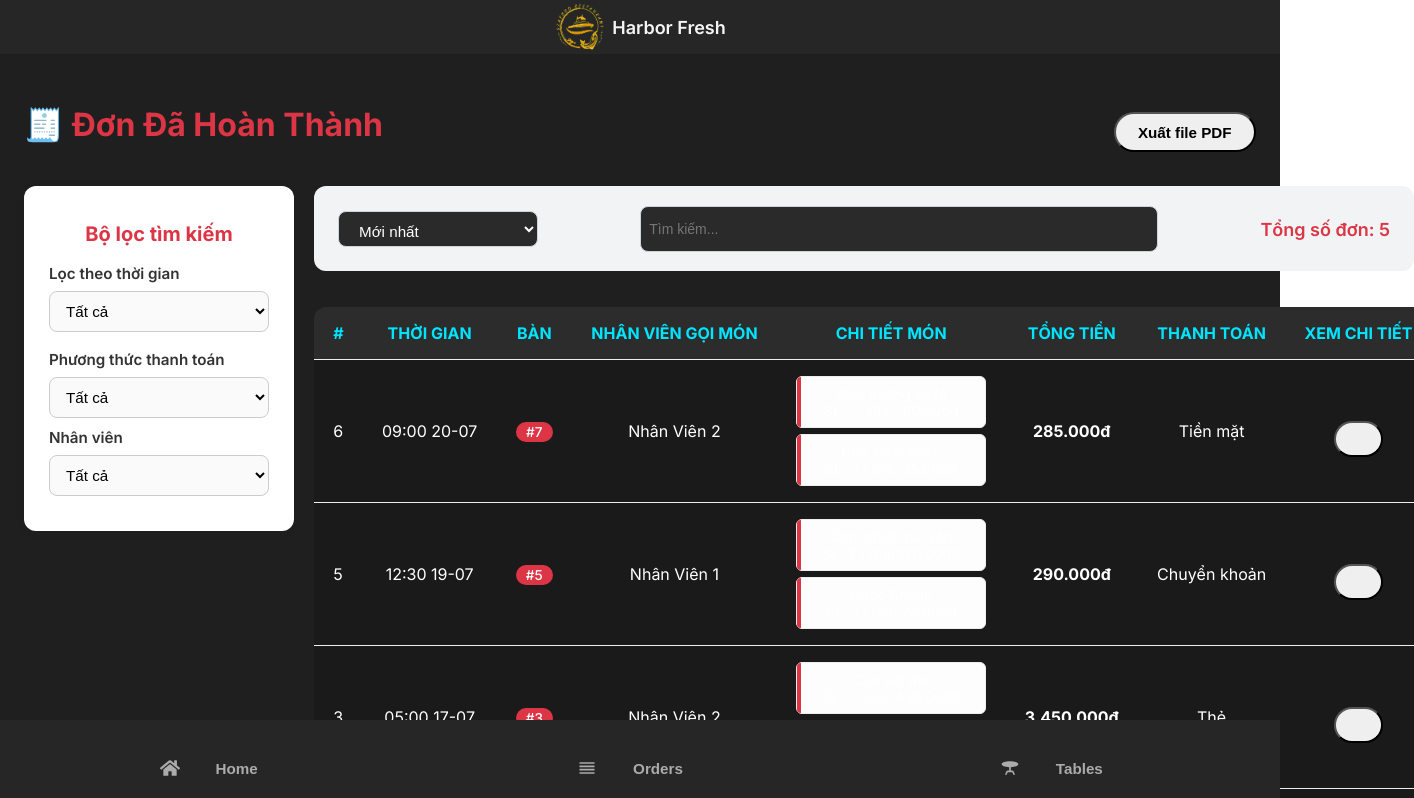
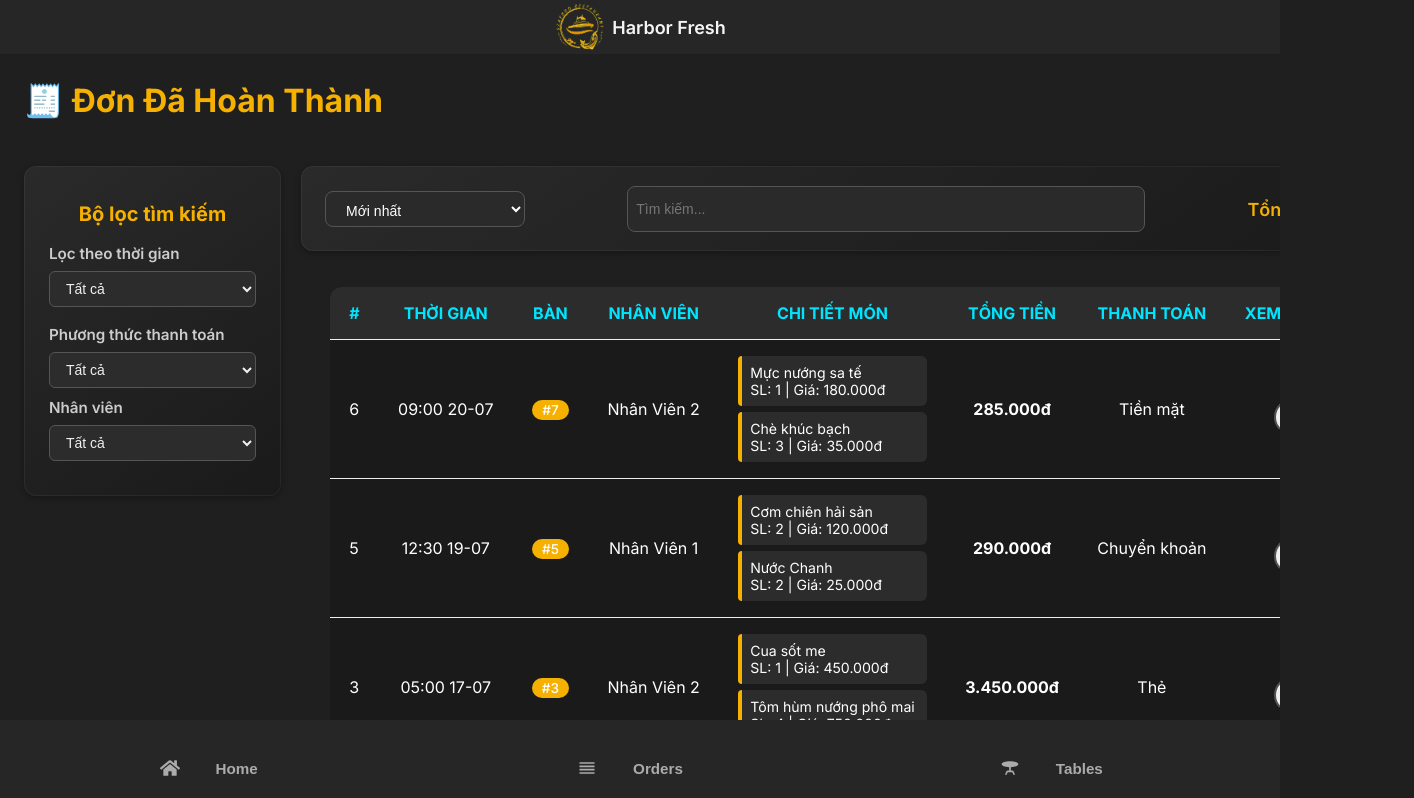
Before and after one commit to l22lvip/Restaurant_SeaFood_-Management, a React (Create React App) app: page /admin/orders in a window 1280 px wide. Shown: the top 798 px of the page, 1414 px wide, since content can reach past the window. Built offline with nearby package versions, Linux system fonts and the light colour scheme; data requests are answered from the project's data file.

Commit message:
merge code

```diff
--- a/src/css/OrderManagement.css
+++ b/src/css/OrderManagement.css
@@ -1,5 +1,5 @@
 .completed-order-container {
-    padding: 24px;
+    padding: 0 24px;
     max-width: 100%;
     background-color: #1f1f1f;
 }
@@ -11,10 +11,11 @@
     gap: 16px;
     margin-bottom: 16px;
     flex-wrap: wrap;
+    width: 1420px;
 }
 
 .completed-order-title {
-    color: #DC3545;
+    color: #F6B100;
     font-weight: 700;
     font-size: 2rem;
 }
@@ -104,7 +105,7 @@
 }
 
 .table-pill {
-    background-color: #dc3545;
+    background-color: #F6B100;
     color: white;
     padding: 2px 10px;
     border-radius: 20px;
@@ -120,8 +121,8 @@
 }
 
 .detail-item {
-    background: #fdfdfd;
-    border: 1px solid #eee;
+    background: #2c2c2c;
+    /* border: 1px solid #eee; */
     padding: 8px 12px;
     border-radius: 6px;
     position: relative;
@@ -134,7 +135,7 @@
     top: 0;
     width: 4px;
     height: 100%;
-    background-color: #dc3545;
+    background-color: #F6B100;
     border-top-left-radius: 6px;
     border-bottom-left-radius: 6px;
 }
@@ -147,19 +148,24 @@
 
 .filter-card-body {
     padding: 3px 25px;
-    background-color: #ffffff;
+    background: linear-gradient(145deg, #2a2a2a, #1a1a1a);
     border-radius: 12px;
-    box-shadow: 0 2px 10px rgba(0, 0, 0, 0.05);
+    box-shadow:
+        0 2px 6px rgba(0, 0, 0, 0.3),
+        0 0 0 1px rgba(255, 255, 255, 0.05) inset;
     display: flex;
     flex-direction: column;
     gap: 10px;
     padding-bottom: 35px;
+    color: #f1f1f1;
+    transition: all 0.3s ease;
 }
+
 
 .filter-title {
     font-size: 1.25rem;
     font-weight: 700;
-    color: #dc3545;
+    color: #F6B100;
     text-align: center;
     margin-bottom: 8px;
 }
@@ -173,7 +179,7 @@
 .filter-label {
     font-weight: 600;
     font-size: 0.95rem;
-    color: #333;
+    color: #ccc;
 }
 
 .filter-select,
@@ -189,7 +195,7 @@
 .filter-select:focus,
 .filter-input:focus {
     outline: none;
-    border-color: #dc3545;
+    border-color: #F6B100;
     box-shadow: 0 0 0 2px rgba(220, 53, 69, 0.2);
 }
 
@@ -227,11 +233,11 @@
     width: 100%;
     padding: 8px 12px;
     border-radius: 8px;
-    border: 1px solid #ced4da;
+    border: 1px solid #555;
 }
 
 .search-sort-card {
-    background-color: #f1f3f5;
+    background: linear-gradient(145deg, #2a2a2a, #1a1a1a);
     border-radius: 12px;
     padding: 20px 24px;
     display: flex;
@@ -239,12 +245,15 @@
     align-items: center;
     gap: 20px;
     justify-content: space-between;
+    box-shadow:
+        0 2px 6px rgba(0, 0, 0, 0.3),
+        0 0 0 1px rgba(255, 255, 255, 0.05) inset;
 }
 
 .search-sort-card .form-select,
 .search-sort-card .form-control {
     border-radius: 8px;
-    border: 1px solid #ced4da;
+    border: 1px solid #555;
 }
 
 .search-sort-card .form-select {
@@ -258,7 +267,7 @@
 }
 
 .search-sort-card .completed-total-order {
-    color: #dc3545;
+    color: #F6B100;
     font-weight: 600;
     white-space: nowrap;
 }
@@ -344,3 +353,187 @@
     justify-content: center;
     margin: 0 auto;
 }
+
+.filter-select {
+    background-color: #2c2c2c;
+    color: #f0f0f0;
+    border: 1px solid #555;
+    border-radius: 6px;
+    padding: 8px 12px;
+    font-size: 14px;
+    outline: none;
+    transition: border-color 0.2s ease, background-color 0.2s ease;
+}
+
+.filter-select:focus {
+    border-color: #888;
+    background-color: #333;
+}
+
+.filter-select:hover {
+    background-color: #383838;
+    border-color: #777;
+    cursor: pointer;
+}
+
+.filter-card-body:hover {
+    box-shadow:
+        0 4px 12px rgba(0, 0, 0, 0.5),
+        0 0 0 1px rgba(255, 255, 255, 0.08) inset;
+    transform: translateY(-2px);
+}
+
+.item-name {
+    text-align: left;
+}
+
+.item-info {
+    text-align: left;
+}
+
+/* Modal backdrop */
+.completed-modal-backdrop {
+    position: fixed;
+    top: 0;
+    left: 0;
+    width: 100%;
+    height: 100%;
+    background-color: rgba(0, 0, 0, 0.5);
+    z-index: 999;
+}
+
+/* Modal wrapper */
+.completed-modal {
+    position: fixed;
+    top: 50%;
+    left: 50%;
+    width: 80%;
+    max-width: 800px;
+    background-color: #2c2c2c;
+    color: #f5f5f5;
+    transform: translate(-50%, -50%);
+    z-index: 1000;
+    border-radius: 8px;
+    overflow: hidden;
+    box-shadow: 0 0 10px rgba(0, 0, 0, 0.3);
+}
+
+/* Modal header/footer/body */
+.completed-modal-header,
+.completed-modal-footer {
+    padding: 1rem;
+    background-color: #383838;
+    border-bottom: 1px solid #555;
+    display: flex;
+    justify-content: space-between;
+    align-items: center;
+}
+
+.completed-modal-body {
+    padding: 1rem;
+}
+
+.completed-modal-title {
+    font-size: 1.2rem;
+    font-weight: bold;
+}
+
+.completed-close-button {
+    cursor: pointer;
+    font-size: 1.5rem;
+    border: none;
+    background: none;
+}
+
+.completed-row {
+    display: flex;
+    flex-wrap: wrap;
+    gap: 1rem;
+}
+
+.completed-col {
+    flex: 1 1 45%;
+}
+
+.text-end {
+    text-align: right;
+}
+
+.mt-3 {
+    margin-top: 1rem;
+}
+
+.completed-btn {
+    padding: 0.5rem 1rem;
+    cursor: pointer;
+    border: none;
+    background-color: #ccc;
+    border-radius: 4px;
+}
+
+.completed-btn:hover {
+    background-color: #bbb;
+}
+
+html,
+body {
+    padding: 0;
+    margin: 0;
+    overflow-x: hidden;
+    background-color: #1f1f1f;
+}
+
+main {
+    padding-bottom: 4rem;
+}
+
+.completed-order-body {
+    display: flex;
+    justify-content: center;
+    align-items: flex-start;
+    gap: 20px;
+    margin-top: 20px;
+    flex-wrap: wrap;
+    width: 1380px;
+}
+
+.export-button {
+    color: #000;
+    border: none;
+    font-weight: 600;
+    box-shadow: 0 2px 5px rgba(0, 0, 0, 0.2);
+    transition: all 0.2s ease;
+}
+
+.export-button:hover {
+    transform: scale(1.03);
+    cursor: pointer;
+}
+
+.invoice-container {
+    width: 800px;
+    /* hoặc 595pt nếu render PDF A4 */
+    max-width: 100%;
+    overflow-x: auto;
+}
+
+.fixed-layout {
+    table-layout: fixed;
+    width: 100%;
+    word-wrap: break-word;
+    font-size: 14px;
+}
+
+.completed-modal-footer {
+    display: flex;
+    justify-content: end;
+}
+
+.eye-button i {
+    color: #00c3ff !important;
+    font-size: 18px;
+}
+
+.eye-button:hover i {
+    color: #ffffff !important;
+}
--- a/src/pages/OrderManagement.js
+++ b/src/pages/OrderManagement.js
@@ -19,6 +19,7 @@ export default function Orders() {
     const [dayOption, setDayOption] = useState("");
     const [fromDate, setFromDate] = useState("");
     const [toDate, setToDate] = useState("");
+    const [isExporting, setIsExporting] = useState(false);
 
     useEffect(() => {
         axios.get("http://localhost:9999/orders")
@@ -161,7 +162,6 @@ export default function Orders() {
             );
         }
 
-
         // Sort
         result.sort((a, b) => {
             const timeA = new Date(a.timestamp);
@@ -179,8 +179,13 @@ export default function Orders() {
     };
 
     const handleExport = () => {
+        setIsExporting(true);
+        setTimeout(() => {
             const element = document.querySelector('#invoice');
             html2pdf(element);
+
+            setIsExporting(false);
+        }, 100); // Delay 100ms
     }
 
     return (
@@ -191,7 +196,7 @@ export default function Orders() {
                         <h2 className="completed-order-title">🧾 Đơn Đã Hoàn Thành</h2>
                     </div>
 
-                    <div className="flex-fill d-flex justify-content-end">
+                    <div className="flex-fill d-flex justify-content-end export-button">
                         <Button variant='dark' onClick={handleExport}>
                             Xuất file PDF
                         </Button>
@@ -202,6 +207,7 @@ export default function Orders() {
 
                     {/* Filter */}
                     <aside className="completed-order-sidebar">
+                        <Row>
                             <Col sm={2} md={2} lg={2}>
                                 <Card
                                     style={{
@@ -291,7 +297,7 @@ export default function Orders() {
                                             >
                                                 <option value="">Tất cả</option>
 
-                                            {users.filter(user => user.role === 'waiter')
+                                                {users.filter(user => user.role === 'staff')
                                                     .map((user) => (
                                                         <option key={user.id} value={user.id}>{user.name}</option>
                                                     ))}
@@ -302,10 +308,12 @@ export default function Orders() {
                                     </div>
                                 </Card>
                             </Col>
+                        </Row>
                     </aside>
 
                     <main className="completed-order-main">
                         {/* Sort + Table */}
+                        <Row>
                             <Col sm={10} md={10} lg={10}>
 
                                 {/* Sort + Seach Option */}
@@ -339,17 +347,18 @@ export default function Orders() {
                                 </div>
 
                                 {/* Table */}
-                            <Row id="invoice" className='completed-order-table'>
+                                <div style={{ overflowX: 'auto' }}>
+                                    <Row className='completed-order-table'>
                                         <Col sm={12} md={12} lg={12}>
                                             <Card className="completed-order-card shadow-sm">
                                                 <Card.Body className="p-0">
-                                            <Table responsive hover className="mb-0 completed-order-table">
+                                                    <Table responsive hover className={`mb-0 completed-order-table ${isExporting ? 'fixed-layout' : ''}`} id="invoice">
                                                         <thead>
                                                             <tr>
                                                                 <th data-html2canvas-ignore>#</th>
                                                                 <th>Thời gian</th>
-                                                        <th>Bàn</th>
-                                                        <th>Nhân viên gọi món</th>
+                                                                <th data-html2canvas-ignore>Bàn</th>
+                                                                <th>Nhân viên</th>
                                                                 <th>Chi tiết món</th>
                                                                 <th className='text-center'>Tổng tiền</th>
                                                                 <th className='text-center'>Thanh toán</th>
@@ -371,7 +380,7 @@ export default function Orders() {
                                                                                 minute: '2-digit',
                                                                             })}
                                                                         </td>
-                                                                <td><span className="table-pill">#{bill.tableId}</span></td>
+                                                                        <td data-html2canvas-ignore><span className="table-pill">#{bill.tableId}</span></td>
                                                                         <td>{users.find((u) => u.id == bill.userId)?.name || "?"}</td>
                                                                         <td>
                                                                             <div className="completed-order-details">
@@ -394,14 +403,14 @@ export default function Orders() {
 
                                                                         <td className="text-center" data-html2canvas-ignore>
                                                                             <div className="d-flex justify-content-center">
-                                                                        <Button
+                                                                                <button
                                                                                     variant="outline-info"
                                                                                     onClick={() => handleView(bill)}
-                                                                            className="d-flex justify-content-center align-items-center p-0"
+                                                                                    className="d-flex justify-content-center align-items-center p-0 eye-button"
                                                                                     style={{ width: '36px', height: '36px' }}
                                                                                 >
                                                                                     <i className="fa-solid fa-eye"></i>
-                                                                        </Button>
+                                                                                </button>
                                                                             </div>
                                                                         </td>
                                                                     </tr>
@@ -413,21 +422,27 @@ export default function Orders() {
                                             </Card>
                                         </Col>
                                     </Row>
+                                </div>
                             </Col>
+                        </Row>
                     </main>
                 </div>
 
                 {/* Modal view order details */}
-                <Modal show={showModal} onHide={() => setShowModal(false)} size="lg" centered>
-                    <Modal.Header closeButton>
-                        <Modal.Title>📝 Chi tiết đơn #{selectedOrder?.id}</Modal.Title>
-                    </Modal.Header>
+                {showModal && (
+                    <>
+                        <div className="completed-modal-backdrop" onClick={() => setShowModal(false)} size="lg" centered></div>
+                        <div className="completed-modal">
+                            <div className="completed-modal-header">
+                                <span className="completed-modal-title">📝 Chi tiết đơn #{selectedOrder?.id}</span>
+                                <button className="completed-close-button" onClick={() => setShowModal(false)}>×</button>
+                            </div>
 
-                    <Modal.Body>
+                            <div className="completed-modal-body">
                                 {selectedOrder && (
                                     <>
-                                <Row>
-                                    <Col>
+                                        <div className="completed-row">
+                                            <div className="completed-col">
                                                 <p><strong>Thời gian: </strong>{new Date(selectedOrder.timestamp).toLocaleString("vi-VN")}</p>
                                                 <p><strong>Bàn số: </strong> #{selectedOrder.tableId}</p>
                                                 <p><strong>Nhân viên gọi món: </strong>
@@ -436,14 +451,14 @@ export default function Orders() {
                                                     }
                                                 </p>
                                                 <p><strong>Phương thức thanh toán: </strong> {paymentMethodMap[selectedOrder.paymentMethod]}</p>
-                                    </Col>
+                                            </div>
 
-                                    <Col>
+                                            <div className="completed-col">
                                                 <p><strong>Tên khách hàng: </strong> {selectedOrder.customerName}</p>
                                                 <p><strong>Email: </strong> {selectedOrder.customerEmail}</p>
                                                 <p><strong>Số điện thoại: </strong> {selectedOrder.customerPhone}</p>
-                                    </Col>
-                                </Row>
+                                            </div>
+                                        </div>
 
                                         <hr />
 
@@ -482,16 +497,18 @@ export default function Orders() {
                                                 })()}
                                             </tbody>
                                         </Table>
-                                <p className="mt-3"><strong>Tổng tiền: </strong> {selectedOrder.total.toLocaleString("vi-VN")}đ</p>
+                                        <p className="mt-3"><strong>Tổng tiền: {selectedOrder.total.toLocaleString("vi-VN")}đ</strong></p>
                                     </>
                                 )}
-                    </Modal.Body>
+                            </div>
 
-                    <Modal.Footer>
-                        <Button variant="secondary" onClick={() => setShowModal(false)}>Đóng</Button>
-                    </Modal.Footer>
-                </Modal>
-
+                            <div className="completed-modal-footer">
+                                {/* <Button variant="secondary" onClick={() => setShowModal(false)}>Đóng</Button> */}
+                                <button className="completed-btn" onClick={() => setShowModal(false)}>Đóng</button>
+                            </div>
+                        </div>
+                    </>
+                )}
             </Container >
         </>
     )
```
Lines whose indentation alone changed are shown as unchanged.
